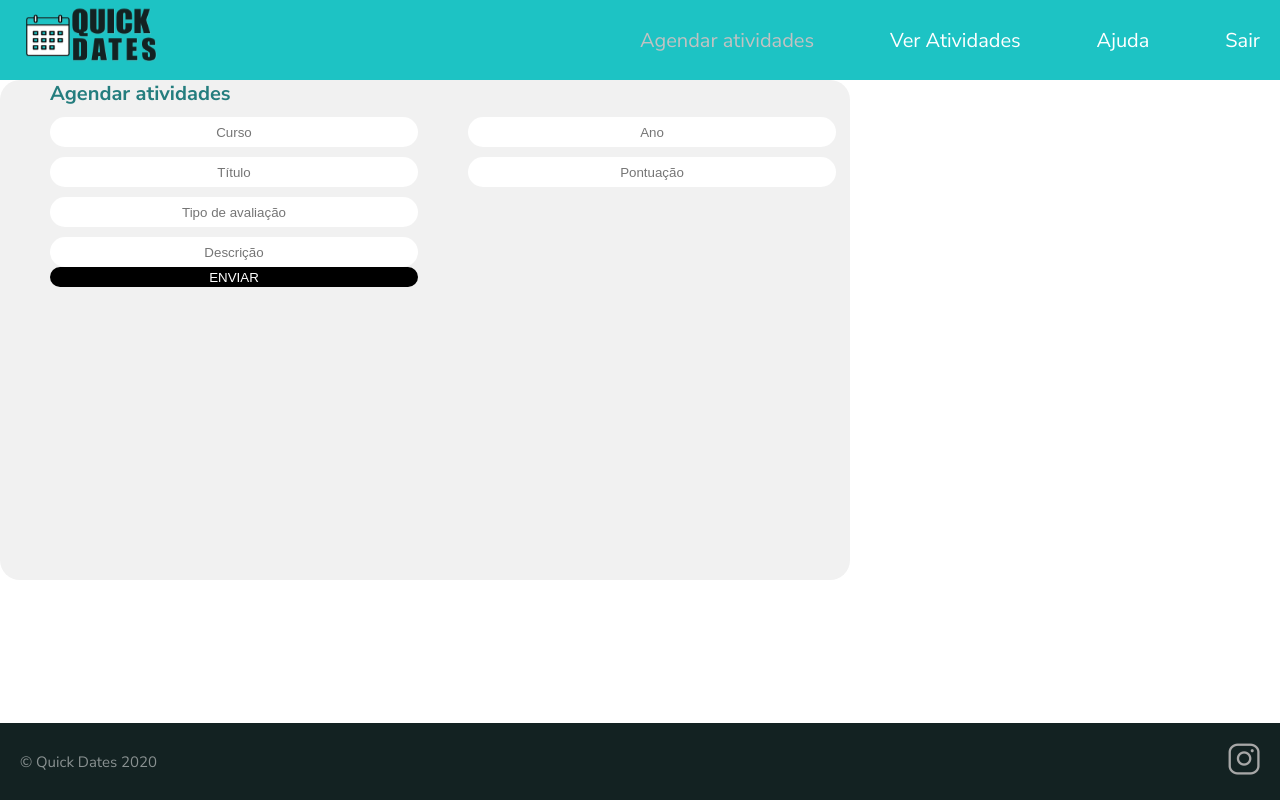
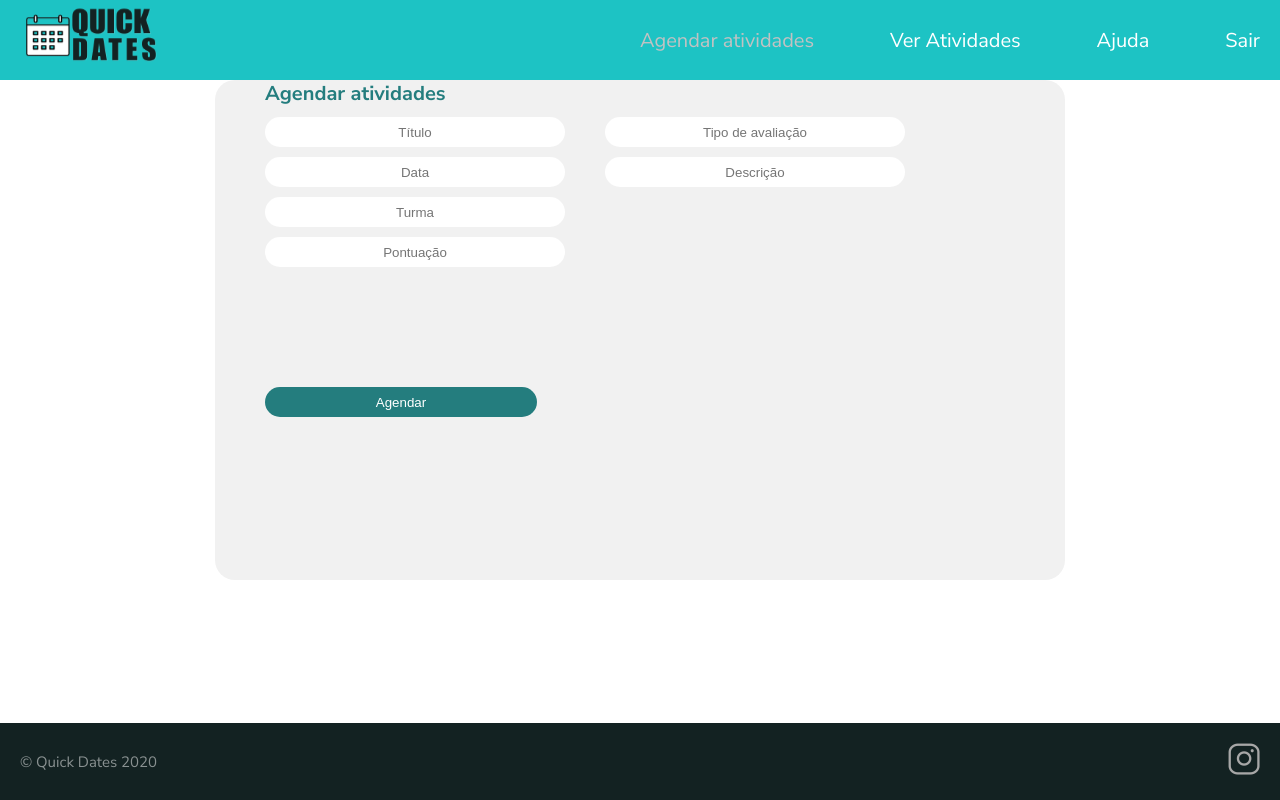
Before and after one commit to Quick-Dates/Quick-Dates-Web, a React (Create React App) app: page /shedule-activity in a window 1280 px wide. Built offline with nearby package versions, Linux system fonts and the light colour scheme.

Commit message:
ScheduleActivity

```diff
--- a/src/pages/ScheduleActivity/index.tsx
+++ b/src/pages/ScheduleActivity/index.tsx
@@ -7,7 +7,7 @@ export default function ScheduleActivity() {
 
   return (
     <>
-      {width <= 950 ? (
+      {width <= 465 ? (
         <Template title="Professor">
           <div className="containerScheduleActivity">
             <div className="contentScheduleActivity">
@@ -47,32 +47,37 @@ export default function ScheduleActivity() {
           <div className="content" id="EditarTarefa">
             <form action="">
               <div className="fundo">
-                <h1> Agendar atividades </h1>
-                <div className="esquerda">
-                  <input type="curso" name="turma" id="turma" placeholder="Curso" />
-                  <input type="ano" name="ano" id="ano" placeholder="Ano" />
 
-                  <input type="Título" name="titulo" id="titulo" placeholder="Título" />
+                <h1>Agendar atividades</h1>
 
-                  <input type="Pontuação" name="pontuacao" id="pontuacao" placeholder="Pontuação" />
+                <div className="containerAgendar">
 
-                  <input type="tipo" name="tipo" id="tipo" placeholder="Tipo de avaliação" />
+                  <div className="left">
+                    <input type="Título" name="titulo" id="titulo" placeholder="Título" />
 
+                    <input type="Data" name="Data" id="Data" placeholder="Data" />
+
+                    <input type="curso" name="turma" id="turma" placeholder="Turma" />
+
+                    <input type="Pontuação" name="pontuacao" id="pontuacao" placeholder="Pontuação" />
+
+                    <button className="buttonScheduleActivity" type="button">Agendar</button>
+
+                  </div>
+
+                  <div className="right">
+                    <input type="tipo" name="tipo" id="tipo" placeholder="Tipo de avaliação" />
+
+                    <div className="inputDescricaoSchedule">
+                      <input type="Descricao" name="descricao" id="descricao" placeholder="Descrição" />
+                    </div>
+                  </div>
                 </div>
-
-                <div className="direita">
-                  <input type="Descricao" name="descricao" id="descricao" placeholder="Descrição" />
-                </div>
-
-                <button className="buttonScheduleActivity" type="button">ENVIAR</button>
-
               </div>
-
             </form>
           </div>
         </Template>
       ) }
     </>
-
   );
 }
--- a/src/pages/ScheduleActivity/styles.css
+++ b/src/pages/ScheduleActivity/styles.css
@@ -1,18 +1,38 @@
+
 
 .fundo{
   background-color: #F1F1F1; width:850px; height: 500px; border-radius: 20px;
+  margin-left: auto;
+  margin-right: auto;
+  align-items: center;
+  justify-content: center;
     }
 
   h1{
     color: #247D7E;
     margin-left: 50px;
-
+}
+.containerAgendar{
+   display: flex;
+  flex-direction: row;
+  width: 80%;
+  height: 50rem;
+}
+.left{
+  justify-content: center;
+  width: 50%;
+  height: 100%;
+}
+ .right{
+  justify-content: center;
+  width: 50%;
+  height: 100%;
 }
 
-  .direita{
-    display: flex;
-    flex-direction: column;
-  }
+.inputDescricaoSchedule input{
+  height: 50px;
+}
+
 
   .fundo input{
     text-align: center;
@@ -20,20 +40,21 @@
     margin-top: 10px;
     border: 0px;
     border-radius: 20px;
-    width: 368px; height: 30px;
+    width: 300px; height: 30px;
   }
 
   .buttonScheduleActivity {
   color: white;
   text-align: center;
   border: 0px ;
+  margin-top: 120px;
   margin-left: 50px;
   border-radius: 20px;
-  background-color: black;
-  width: 368px; height: 20px;
+  background-color: #247D7E;
+  width: 80%; height: 3rem;
 }
 
-@media(max-width: 950px){
+@media(max-width: 465px){
   .containerScheduleActivity{
     display: flex;
     flex-direction: column;
```
